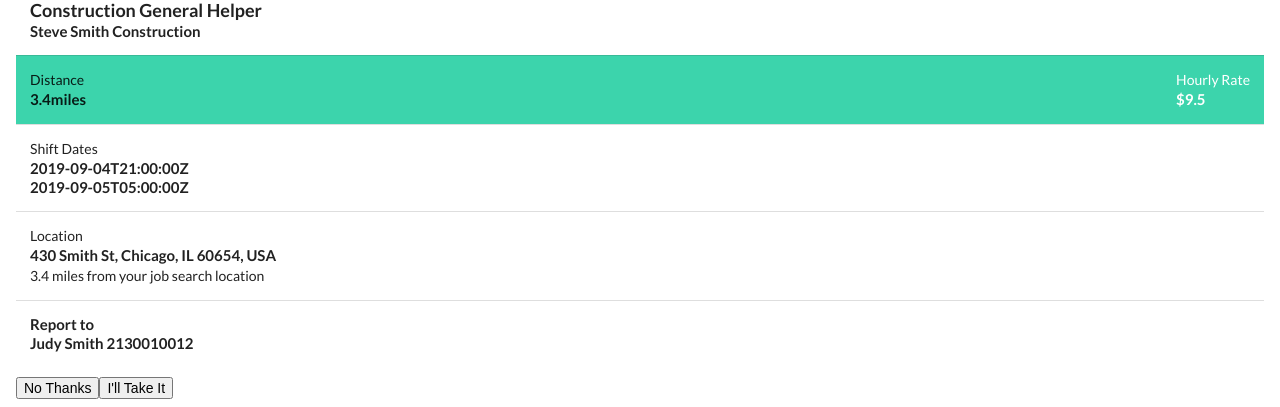
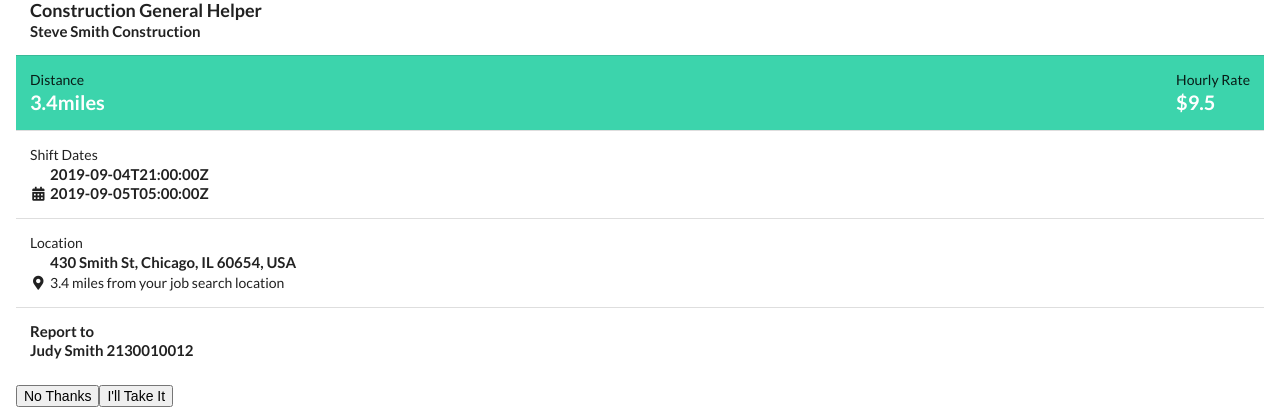
Before and after one commit to phunky-phresh/swipejobs, a React (Create React App) app: page / in a window 1280 px wide. Shown: the part 1043-1450 px from the top of the page. Built offline with nearby package versions, Linux system fonts and the light colour scheme.

Commit message:
positioning of icons

```diff
--- a/src/components/JobCard.js
+++ b/src/components/JobCard.js
@@ -48,17 +48,26 @@ function JobCard() {
             </div>
             <div className="block ui segment">
                 <p>Shift Dates</p>
+                <i class="calendar alternate icon"></i>
+                <span className="flex">
                 <h4>{data[0].shifts[0].startDate}</h4>
                 <h4>{data[0].shifts[0].endDate}</h4>
+                </span>
             </div>
             <div className="block ui segment">
                 <p>Location</p>
+                <i class="map marker icon alternate"></i>
+                <span className="flex">
                 <h4>{data[0].company.address.formattedAddress}</h4>
                 <p>{data[0].milesToTravel} miles from your job search location</p>
+                </span>
             </div>
             <div className="block ui segment">
                 <h4>Report to</h4>
+                <span className="flex">
                 <h4>{data[0].company.reportTo.name} {data[0].company.reportTo.phone}</h4>
+
+                </span>
             </div>
             <div className="block actions">
                 <button>No Thanks</button>
--- a/src/components/global.scss
+++ b/src/components/global.scss
@@ -34,6 +34,10 @@
 }
 .block {
     margin: 10px 0;
+    div h4 {
+        color: $white;
+        font-size: 20px;
+    }
 }
 .hero {
     width: 100%;
@@ -45,12 +49,12 @@
     flex-direction: row;
     justify-content: flex-start;
     .part2 {
-        color: $white;
-        // padding: inherit;
         margin-left: auto;
-        // justify-content: flex-end;
     }
 }
 // .block  {
 //     display: inline-block;
 // }
+i, .flex {
+    display: inline-block;
+}
```
